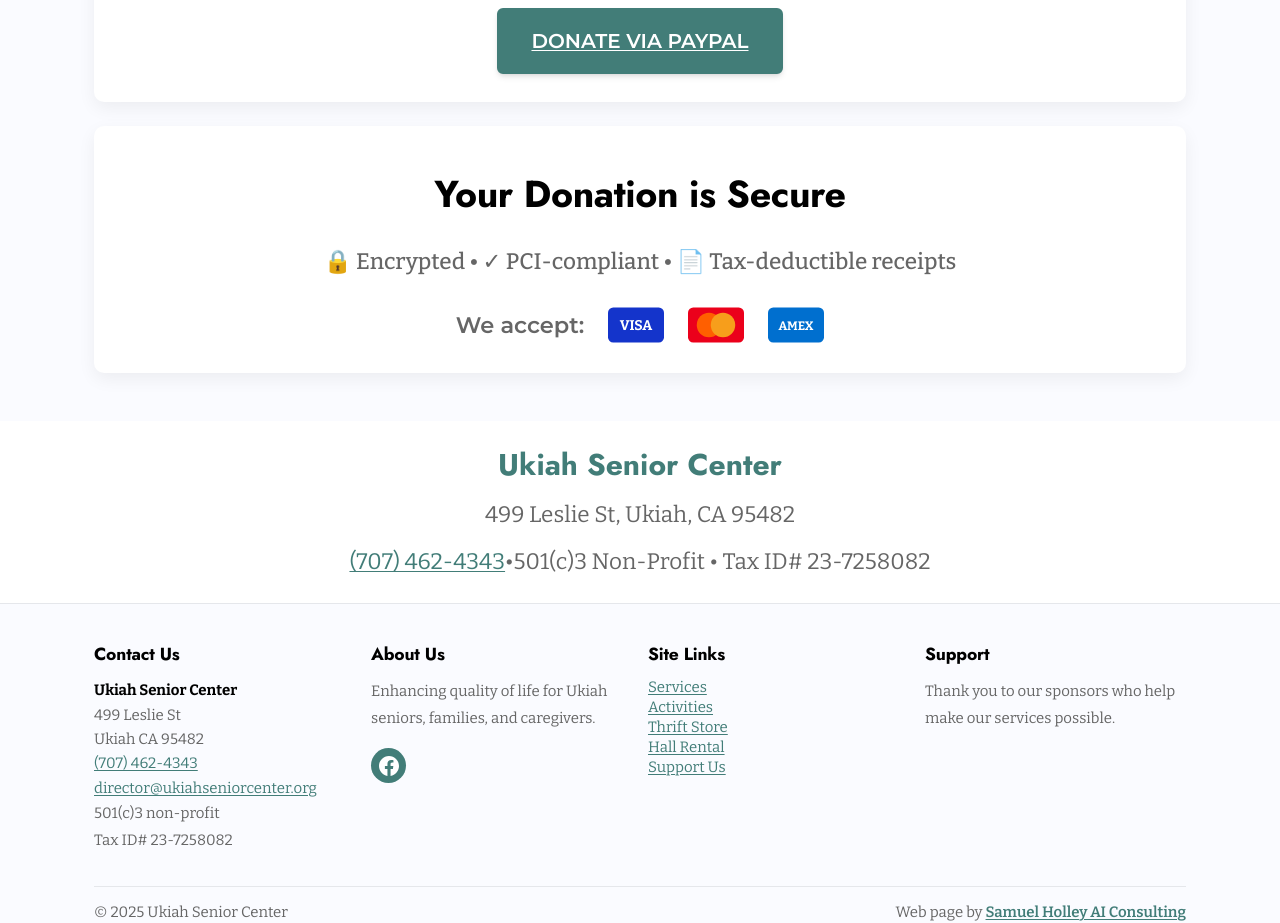
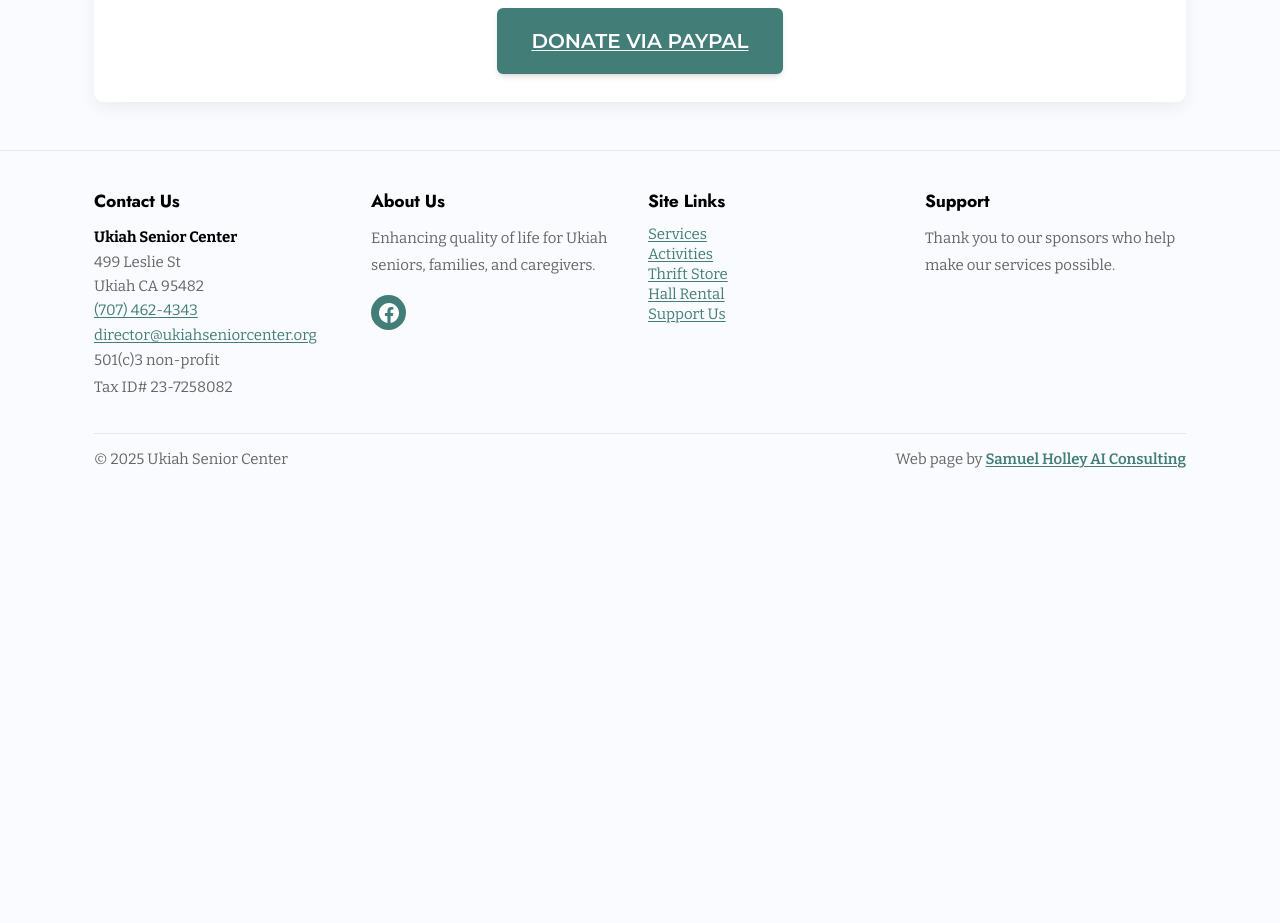
Before and after one commit to samuelmholley1/donate.ukiahseniorcenter.org, a Next.js app: page /demo in a window 1280 px wide. Shown: the part 2220-3143 px from the top of the page. After the commit the page ends 2725 px from the top, so only its background shows below. Built offline with nearby package versions, Linux system fonts and the light colour scheme.

Commit message:
Remove trust indicators section and contact information section

```diff
--- a/src/app/demo/page.tsx
+++ b/src/app/demo/page.tsx
@@ -93,49 +93,6 @@ export default function Donate() {
             </a>
           </div>
 
-          {/* Trust Indicators */}
-          <div className="card" style={{ marginBottom: 'var(--space-4)' }}>
-            <h3 className="text-2xl md:text-3xl font-['Jost',sans-serif] font-bold text-[#427d78] text-center" style={{ marginBottom: 'var(--space-4)' }}>
-              Your Donation is Secure
-            </h3>
-            <p className="text-center text-base md:text-lg text-[#666] font-['Bitter',serif] font-medium" style={{ marginBottom: 'var(--space-4)', maxWidth: '800px', marginInline: 'auto', lineHeight: '1.7' }}>
-              🔒 Encrypted • ✓ PCI-compliant • 📄 Tax-deductible receipts
-            </p>
-
-            {/* Payment method icons */}
-            <div className="flex flex-wrap items-center justify-center" style={{ gap: 'var(--space-4)' }}>
-              <span className="text-base md:text-lg font-['Montserrat',sans-serif] font-semibold text-[#666]">We accept:</span>
-              <svg width="56" height="40" viewBox="0 0 32 20" fill="none" aria-label="Visa">
-                <rect width="32" height="20" rx="3" fill="#1434CB"/>
-                <text x="16" y="13" fill="white" fontSize="8" fontWeight="bold" textAnchor="middle">VISA</text>
-              </svg>
-              <svg width="56" height="40" viewBox="0 0 32 20" fill="none" aria-label="Mastercard">
-                <rect width="32" height="20" rx="3" fill="#EB001B"/>
-                <circle cx="12" cy="10" r="7" fill="#FF5F00"/>
-                <circle cx="20" cy="10" r="7" fill="#F79E1B"/>
-              </svg>
-              <svg width="56" height="40" viewBox="0 0 32 20" fill="none" aria-label="American Express">
-                <rect width="32" height="20" rx="3" fill="#006FCF"/>
-                <text x="16" y="13" fill="white" fontSize="7" fontWeight="bold" textAnchor="middle">AMEX</text>
-              </svg>
-            </div>
-          </div>
-
-        </div>
-      </section>
-
-      {/* Contact Information */}
-      <section className="bg-white" style={{ paddingBlock: 'var(--space-4)' }}>
-        <div className="container">
-          <address className="text-center not-italic text-base md:text-lg text-[#666] font-['Bitter',serif]" style={{ lineHeight: '1.7' }}>
-            <strong className="text-[#427d78] font-['Jost',sans-serif] text-xl md:text-2xl block font-bold" style={{ marginBottom: 'var(--space-2)' }}>Ukiah Senior Center</strong>
-            <span className="text-lg block" style={{ marginBottom: 'var(--space-2)' }}>499 Leslie St, Ukiah, CA 95482</span>
-            <div className="text-lg">
-              <a href="tel:+17074624343" className="text-[#427d78] hover:text-[#5eb3a1] transition-colors">(707) 462-4343</a>
-              <span className="mx-2">•</span>
-              <span>501(c)3 Non-Profit • Tax ID# 23-7258082</span>
-            </div>
-          </address>
         </div>
       </section>
 
--- a/src/app/page.tsx
+++ b/src/app/page.tsx
@@ -93,49 +93,6 @@ export default function Donate() {
             </a>
           </div>
 
-          {/* Trust Indicators */}
-          <div className="card" style={{ marginBottom: 'var(--space-4)' }}>
-            <h3 className="text-2xl md:text-3xl font-['Jost',sans-serif] font-bold text-[#427d78] text-center" style={{ marginBottom: 'var(--space-4)' }}>
-              Your Donation is Secure
-            </h3>
-            <p className="text-center text-base md:text-lg text-[#666] font-['Bitter',serif] font-medium" style={{ marginBottom: 'var(--space-4)', maxWidth: '800px', marginInline: 'auto', lineHeight: '1.7' }}>
-              🔒 Encrypted • ✓ PCI-compliant • 📄 Tax-deductible receipts
-            </p>
-
-            {/* Payment method icons */}
-            <div className="flex flex-wrap items-center justify-center" style={{ gap: 'var(--space-4)' }}>
-              <span className="text-base md:text-lg font-['Montserrat',sans-serif] font-semibold text-[#666]">We accept:</span>
-              <svg width="56" height="40" viewBox="0 0 32 20" fill="none" aria-label="Visa">
-                <rect width="32" height="20" rx="3" fill="#1434CB"/>
-                <text x="16" y="13" fill="white" fontSize="8" fontWeight="bold" textAnchor="middle">VISA</text>
-              </svg>
-              <svg width="56" height="40" viewBox="0 0 32 20" fill="none" aria-label="Mastercard">
-                <rect width="32" height="20" rx="3" fill="#EB001B"/>
-                <circle cx="12" cy="10" r="7" fill="#FF5F00"/>
-                <circle cx="20" cy="10" r="7" fill="#F79E1B"/>
-              </svg>
-              <svg width="56" height="40" viewBox="0 0 32 20" fill="none" aria-label="American Express">
-                <rect width="32" height="20" rx="3" fill="#006FCF"/>
-                <text x="16" y="13" fill="white" fontSize="7" fontWeight="bold" textAnchor="middle">AMEX</text>
-              </svg>
-            </div>
-          </div>
-
-        </div>
-      </section>
-
-      {/* Contact Information */}
-      <section className="bg-white" style={{ paddingBlock: 'var(--space-4)' }}>
-        <div className="container">
-          <address className="text-center not-italic text-base md:text-lg text-[#666] font-['Bitter',serif]" style={{ lineHeight: '1.7' }}>
-            <strong className="text-[#427d78] font-['Jost',sans-serif] text-xl md:text-2xl block font-bold" style={{ marginBottom: 'var(--space-2)' }}>Ukiah Senior Center</strong>
-            <span className="text-lg block" style={{ marginBottom: 'var(--space-2)' }}>499 Leslie St, Ukiah, CA 95482</span>
-            <div className="text-lg">
-              <a href="tel:+17074624343" className="text-[#427d78] hover:text-[#5eb3a1] transition-colors">(707) 462-4343</a>
-              <span className="mx-2">•</span>
-              <span>501(c)3 Non-Profit • Tax ID# 23-7258082</span>
-            </div>
-          </address>
         </div>
       </section>
 
```
